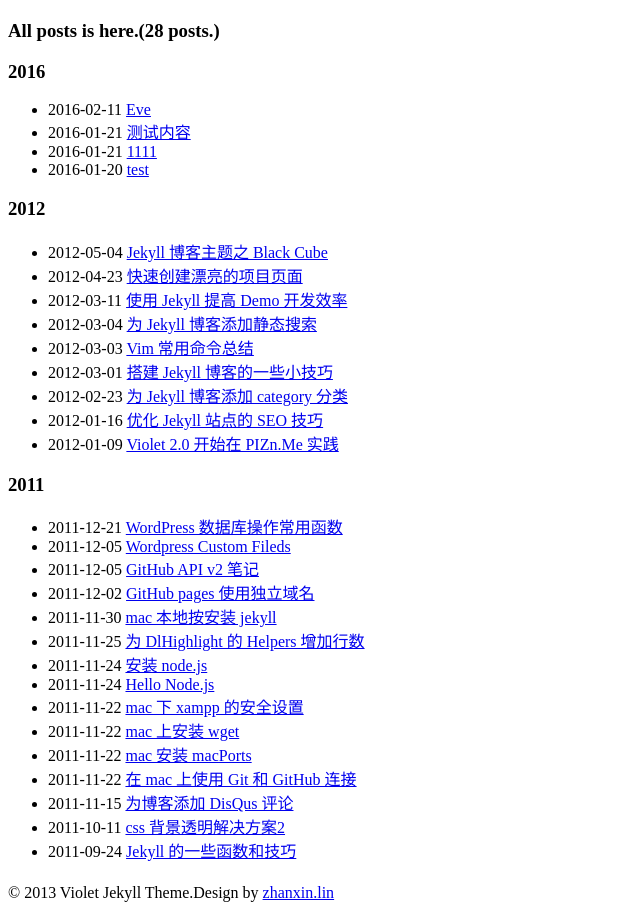
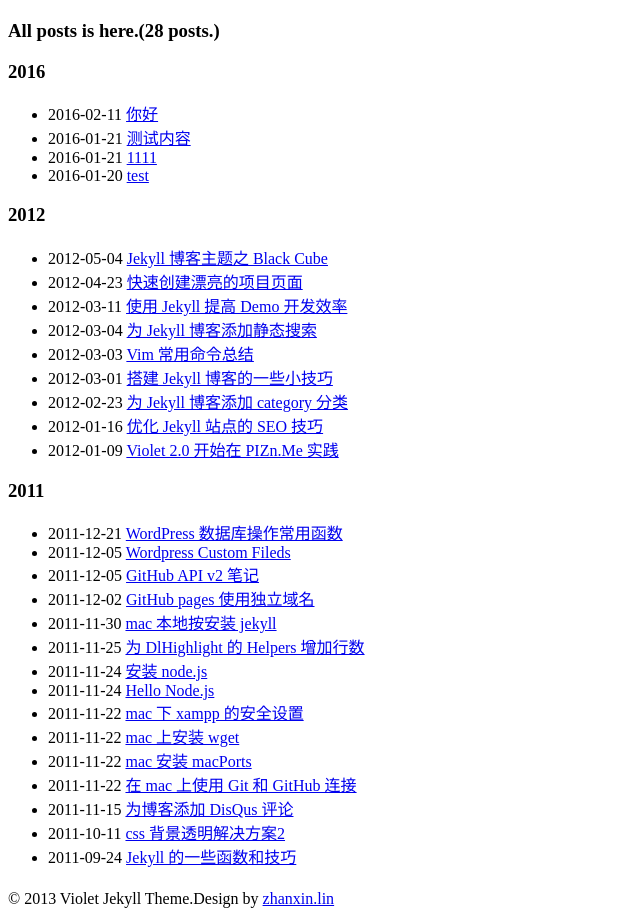
Before and after one commit to pizn/pizn.github.com, a Jekyll site: the page built from archives.html, in a window 1280 px wide. Shown: the whole page, without its empty margins (0-640 px from the left). Built offline with Jekyll 4.4.1, drawn with Linux system fonts in a browser that asks for light colours; nearby versions of some CDN libraries; some web fonts are replaced; library files that are not in the unit come from our copies; comment, search, counter and statistics services are not loaded.

Commit message:
[log]: Update post

```diff
--- a/_posts/test2-123/2016-02-11-heel.md
+++ b/_posts/test2-123/2016-02-11-heel.md
@@ -1,6 +1,6 @@
 ---
 layout: post
-title: Eve
+title: 你好
 description: Test.
 
 ---
```
